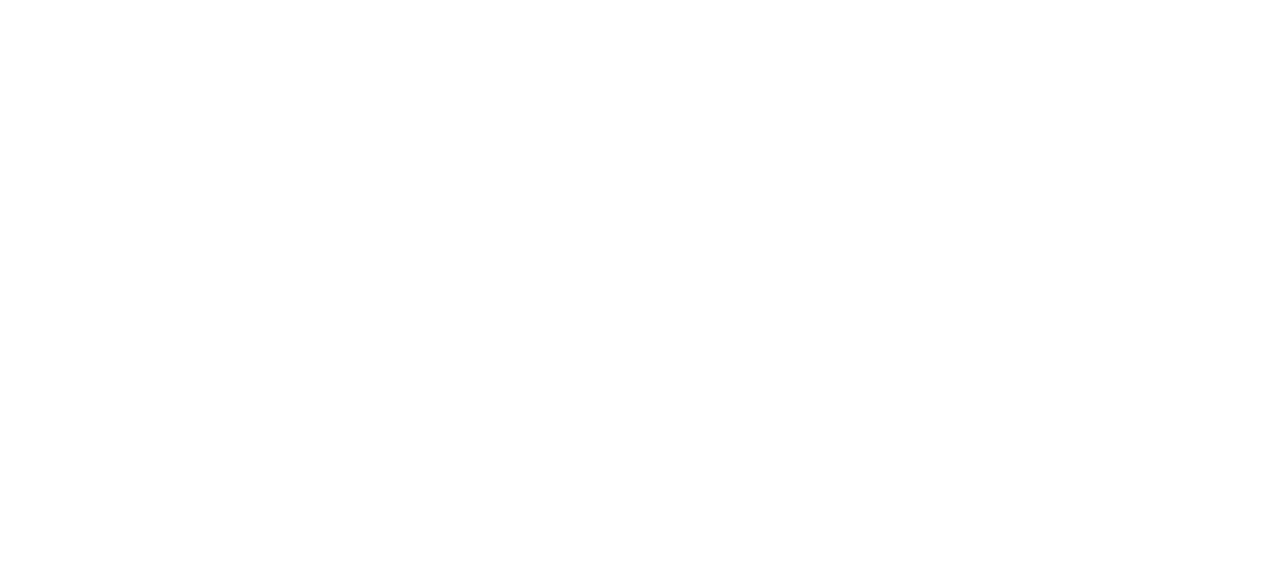
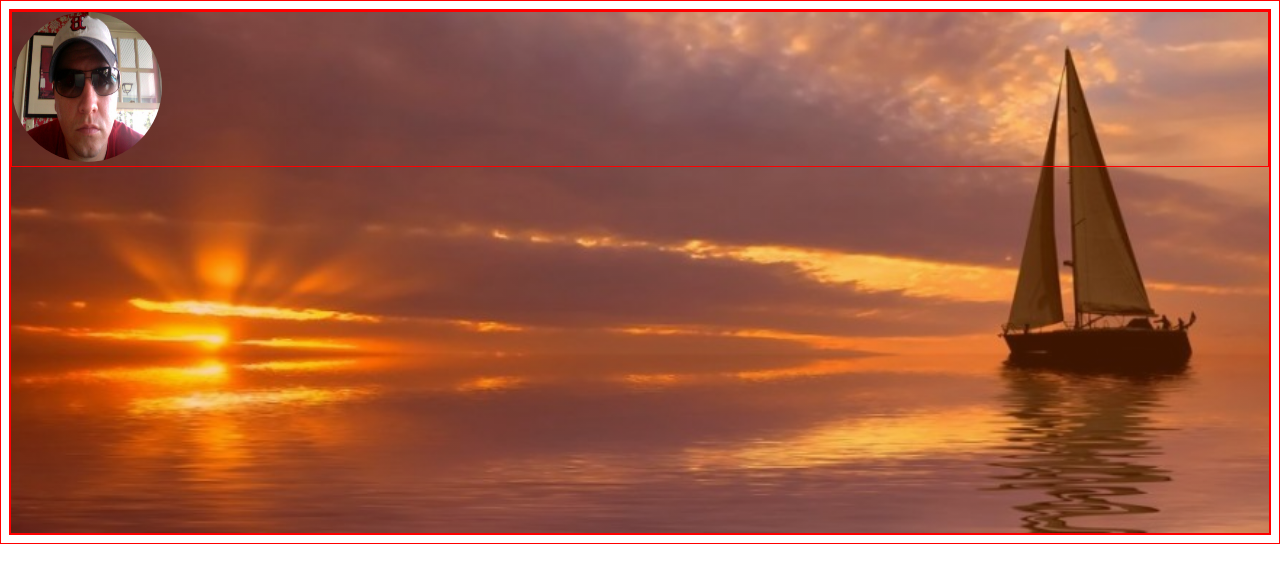
Before and after one commit to dstncharles/portfolio, a plain HTML site: page index.html in a window 1280 px wide. Drawn offline with Linux system fonts and the light colour scheme.

Commit message:
header pic and headshot

```diff
--- a/index.html
+++ b/index.html
@@ -2,9 +2,14 @@
 <html lang="en">
 <head>
 	<meta charset="UTF-8">
-	<title>Document</title>
+	<title>Dustin Morando</title>
+	<link rel="stylesheet" href="main.css">
 </head>
 <body>
-
+<div class="headerImage">
+	<div class="headShot">
+		<img src="images/Photo 33 copy.jpg" alt="Dustin Morando" width="150" height="150">
+	</div>
+</div>
 </body>
 </html>
--- a/main.css
+++ b/main.css
@@ -1,11 +1,35 @@
 * {
   border: 1px solid red;
 }
-* {
+
+/* * {
   -webkit-box-sizing: border-box;
   -moz-box-sizing: border-box;
   box-sizing: border-box;
   margin: 0;
   padding: 0;
   vertical-align: middle;
+} */
+
+.headerImage {
+  height: 522px;
+  background: linear-gradient( rgba(237, 80, 0, 0.25), rgba(237, 80, 0, 0.25)),
+  url("images/sailboat-header.jpg");
+  background-size: cover;
+  background-position: center center;
+  position: relative;
+  display: block;
 }
+
+.headShot img {
+  border-radius: 50% 50%;
+  position: relative;
+  padding: 0;
+  margin: 0;
+  left: 0;
+  top: 0;
+}
+
+img {
+  border: 0;
+}
```
Also changed, not shown: images/Photo 33 copy.jpg (added), images/sailboat-header.jpg (added).
